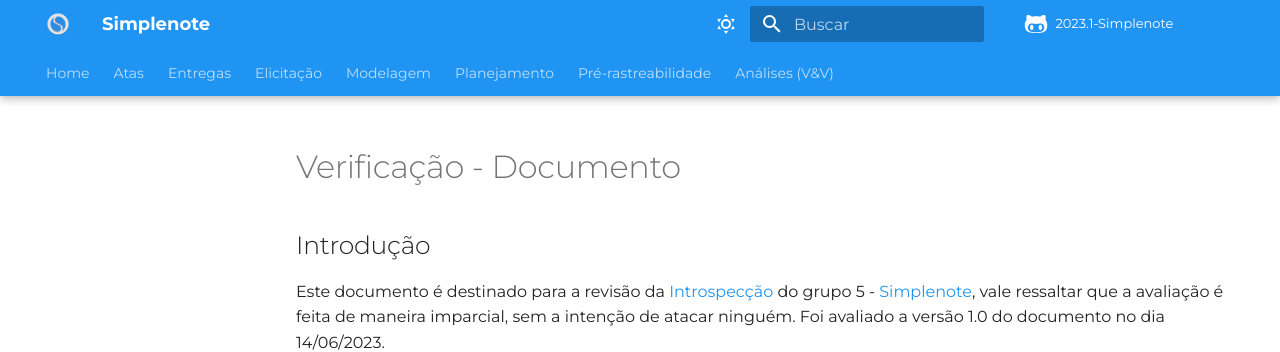
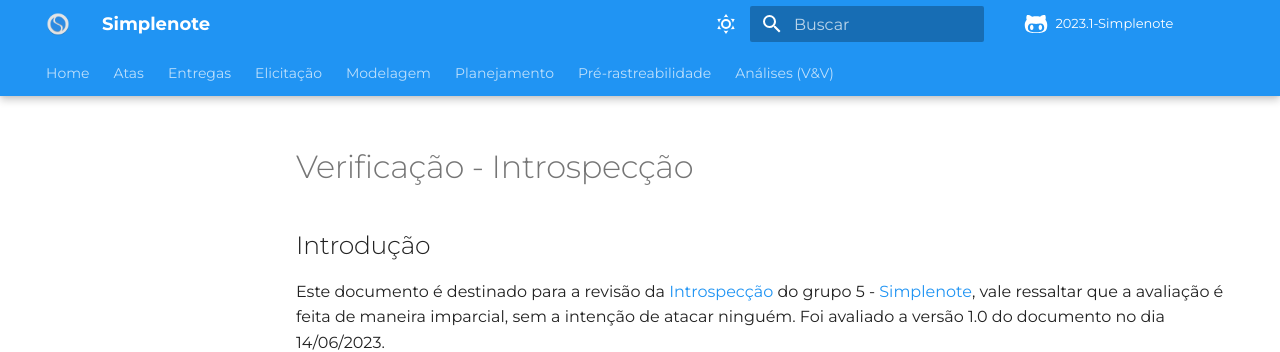
Before and after one commit to Requisitos-de-Software/2023.1-Simplenote, an MkDocs documentation site: the page built from docs/Analise-Grupo5/Elicitação/Introspecção.md, in a window 1280 px wide and 900 px high. Shown: the top 352 px of the window. Built offline with MkDocs 1.6.1 and Material for MkDocs 9.7.7, drawn with Linux system fonts in a browser that asks for light colours; some web fonts are replaced; comment, search, counter and statistics services are not loaded.

Commit message:
Update Introspecção.md

```diff
--- a/docs/Analise-Grupo5/Elicitação/Introspecção.md
+++ b/docs/Analise-Grupo5/Elicitação/Introspecção.md
@@ -1,4 +1,4 @@
-# Verificação - Documento
+# Verificação - Introspecção
 
 ## Introdução
 
```
